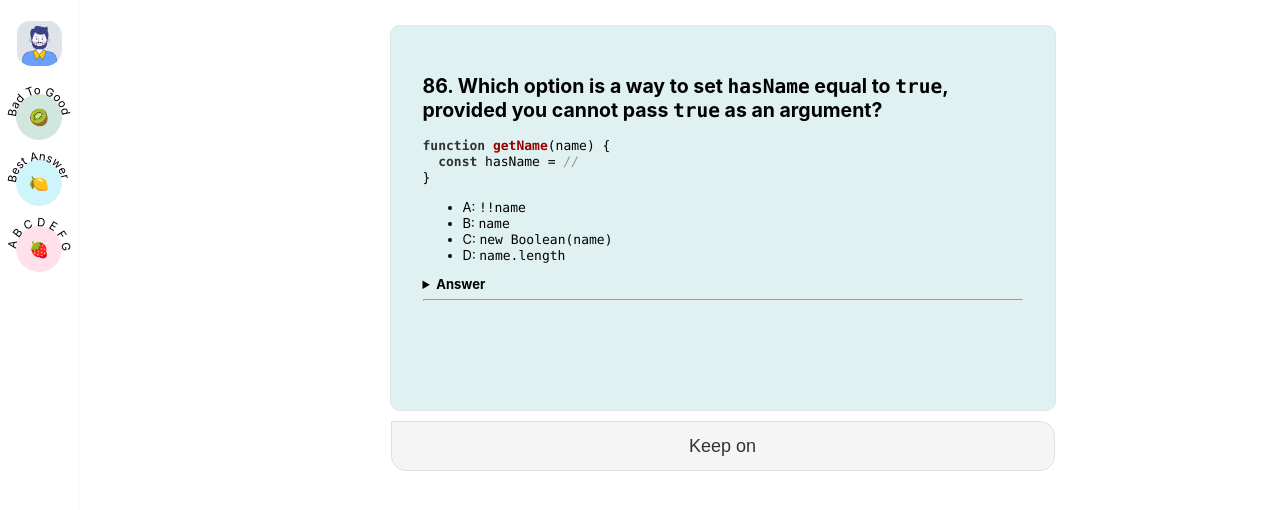
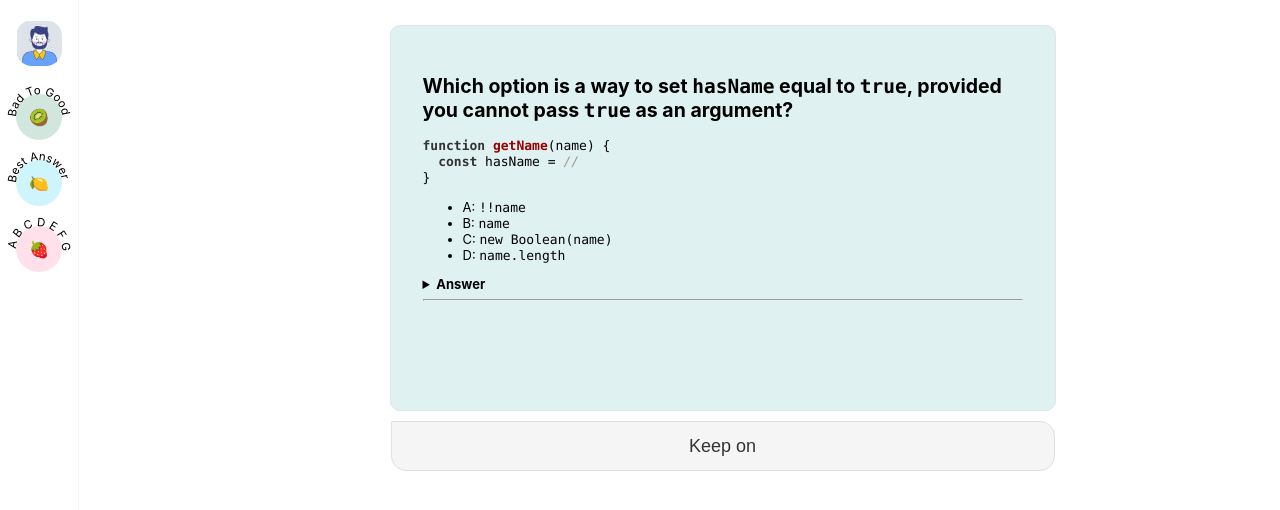
Before and after one commit to ok3-8/some-cool-things-with-you, a React (Create React App) app: page /#/best-answer in a window 1280 px wide. Shown: the top 510 px of the page. Built offline with nearby package versions, Linux system fonts and the light colour scheme.

Commit message:
fix Answer topic styles

```diff
--- a/src/pages/Answer/index.tsx
+++ b/src/pages/Answer/index.tsx
@@ -27,7 +27,7 @@ function getJsonSingle() {
 function Answer() {
   const [data, setDate] = React.useState(getJsonSingle());
   const goodCodeHtml = {
-    __html: marked(data.code.slice(4))
+    __html: marked( "## " + data.code.slice(data.code.indexOf(".") + 1))
   }
   function handleChange(){
     setDate(getJsonSingle());
```
Also changed, not shown: 6 other files (tests, documents, lock files or other folders).
